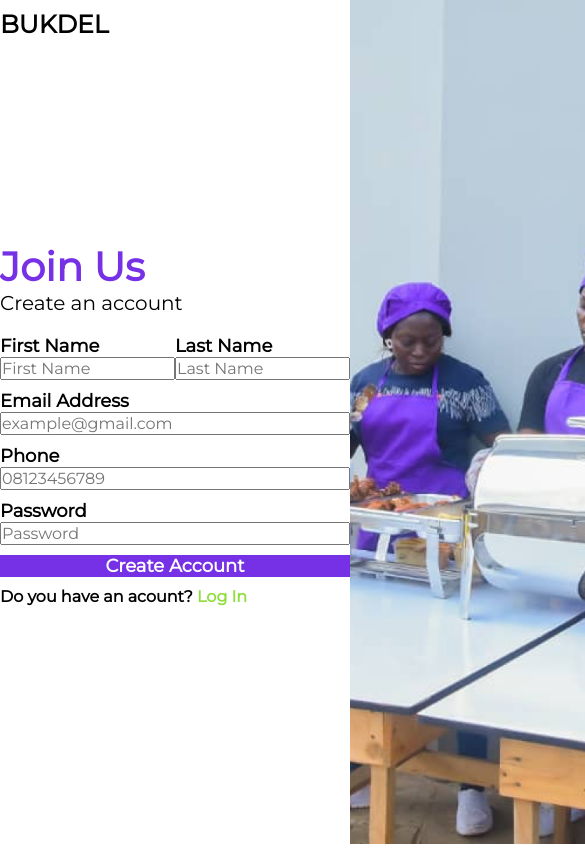
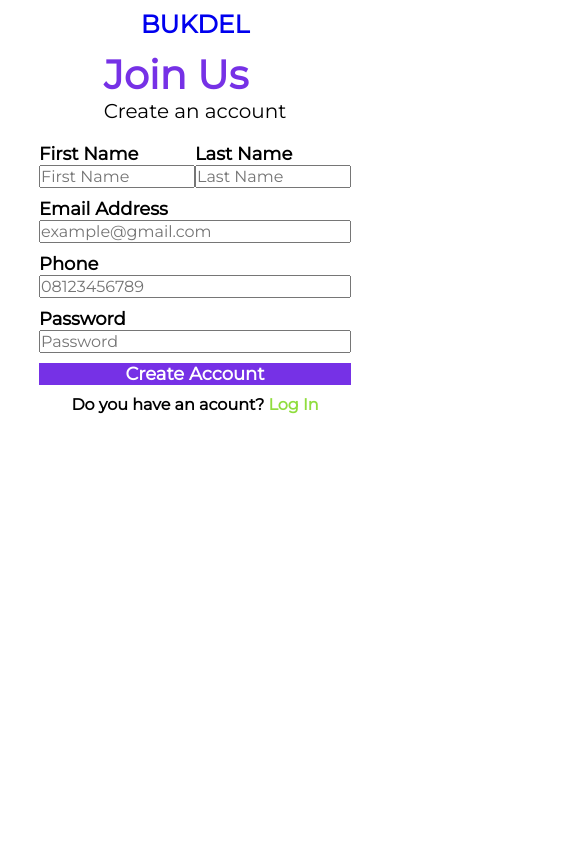
Before and after one commit to adewaleftk/bukdel, a React (Vite) app: page /join in a window 390 px wide. Shown: the top 848 px of the page, 585 px wide, since content can reach past the window. Built offline with nearby package versions, Linux system fonts and the light colour scheme.

Commit message:
Responsiveness updated

```diff
--- a/src/assets/components/Login.jsx
+++ b/src/assets/components/Login.jsx
@@ -25,7 +25,9 @@ function Login() {
     return (
       <div className='login'>
         <div className='login-box'>
-          <div className='logo'>BUKDEL</div>
+          <div className='logo'>
+            <a href="/">BUKDEL</a>
+          </div>
           <div className='welcome'>
             <p>Welcome Back</p>
             <p>Log in to your account</p>
--- a/src/assets/components/Signup.jsx
+++ b/src/assets/components/Signup.jsx
@@ -42,7 +42,9 @@ function Signup() {
 
     <div className='signup'>
         <div className='signup-box'>
-            <div className='logo'>BUKDEL</div>
+            <div className='logo'>
+            <a href="/">BUKDEL</a>
+            </div>
             <div className='signup-heading'>
                 <h2>Join Us</h2>
                 <p>Create an account</p>
--- a/src/assets/styles/signup.css
+++ b/src/assets/styles/signup.css
@@ -1,3 +1,184 @@
+@media only screen and (min-width: 301px) and (max-width: 550px) {
+.signup {
+    display: flex;
+    flex-direction: row;
+    justify-content: center;
+    justify-content: space-around;
+    align-items: center;
+}
+
+.signup-image img {
+    height: 100vh;
+    display: none;
+}
+
+.signup-first-last {
+    display: flex;
+    flex-direction: row;
+}
+
+.signup-box {
+    display: flex;
+    flex-direction: column;
+    justify-content: center;
+    align-items: center;
+    width: 100%;
+}
+
+.signup-box .logo {
+    position: fixed;
+    top: 0;
+}
+
+.signup-heading {
+    margin-top: 50px;
+}
+
+.signup-heading h2 {
+    font-size: 40px;
+    font-weight: 800;
+    font-family: Montserrat;
+    color: #7631E6;
+}
+
+.signup-heading p {
+    font-family: Montserrat;
+    font-size: 20px;
+    font-weight: 500;
+    margin-bottom: 20px;
+}
+
+#firstName, #lastName {
+    font-size: 16px;
+    font-family: Montserrat;
+    width: 40vw;
+    margin-bottom: 10px;
+}
+
+#email, #phoneNumber, #password, #submit {
+    font-size: 16px;
+    font-family: Montserrat;
+    width: 80vw;
+    margin-bottom: 10px;
+}
+
+.signup-box label {
+    font-size: 18px;
+    font-family: Montserrat;
+    font-weight: 700;
+}
+
+#submit {
+    font-family: Montserrat;
+    font-size: 18px;
+    font-weight: 800;
+    color: #ffffff;
+    background: #7631E6;
+    border: none;
+}
+
+.signup-footer {
+    font-family: Montserrat;
+    font-size: 16px;
+    font-weight: 800;
+}
+
+.signup-footer a {
+    color: #90DD3E;
+    text-decoration: none;
+}
+}
+@media only screen and (min-width: 551px) and (max-width: 960px) {
+.signup {
+    display: flex;
+    flex-direction: row;
+    justify-content: center;
+    justify-content: space-around;
+    align-items: center;
+}
+
+.signup-image img {
+    height: 100vh;
+    display: none;
+}
+
+.signup-first-last {
+    display: flex;
+    flex-direction: row;
+}
+
+.signup-box {
+    display: flex;
+    flex-direction: column;
+    justify-content: center;
+    align-items: center;
+    width: 80vw;
+}
+
+.signup-box .logo {
+    position: fixed;
+    top: 0;
+}
+
+.signup-heading {
+    margin-top: 50px;
+}
+
+.signup-heading h2 {
+    font-size: 40px;
+    font-weight: 800;
+    font-family: Montserrat;
+    color: #7631E6;
+}
+
+.signup-heading p {
+    font-family: Montserrat;
+    font-size: 20px;
+    font-weight: 500;
+    margin-bottom: 20px;
+}
+
+#firstName, #lastName {
+    font-size: 16px;
+    font-family: Montserrat;
+    width: 175px;
+    margin-bottom: 10px;
+}
+
+#email, #phoneNumber, #password, #submit {
+    font-size: 16px;
+    font-family: Montserrat;
+    width: 350px;
+    margin-bottom: 10px;
+}
+
+.signup-box label {
+    font-size: 18px;
+    font-family: Montserrat;
+    font-weight: 700;
+}
+
+#submit {
+    font-family: Montserrat;
+    font-size: 18px;
+    font-weight: 800;
+    color: #ffffff;
+    background: #7631E6;
+    border: none;
+}
+
+.signup-footer {
+    font-family: Montserrat;
+    font-size: 16px;
+    font-weight: 800;
+}
+
+.signup-footer a {
+    color: #90DD3E;
+    text-decoration: none;
+}
+}
+@media only screen and (min-width: 961px) {
 .signup {
     display: flex;
     flex-direction: row;
@@ -78,3 +259,4 @@
     color: #90DD3E;
     text-decoration: none;
 }
+}
```
